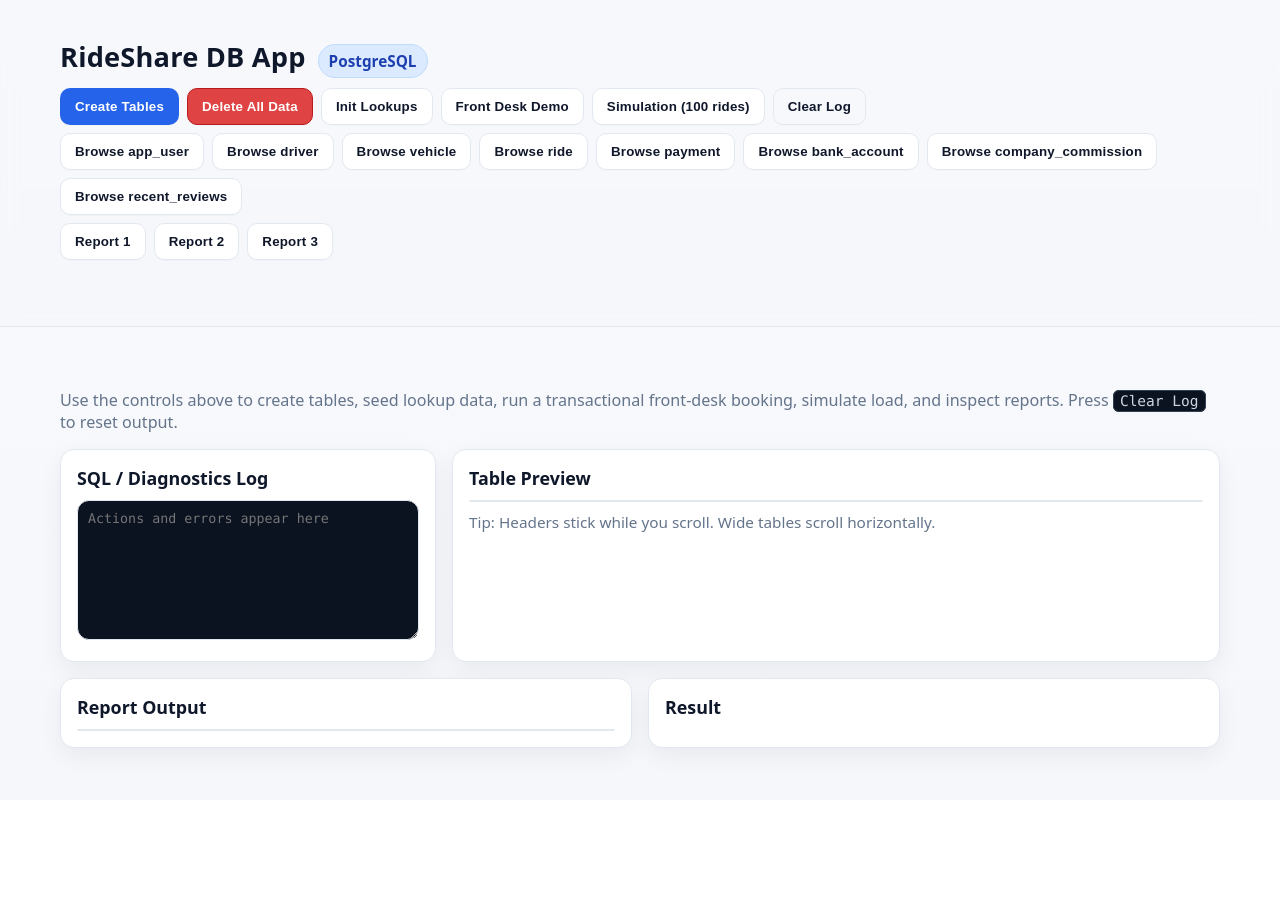
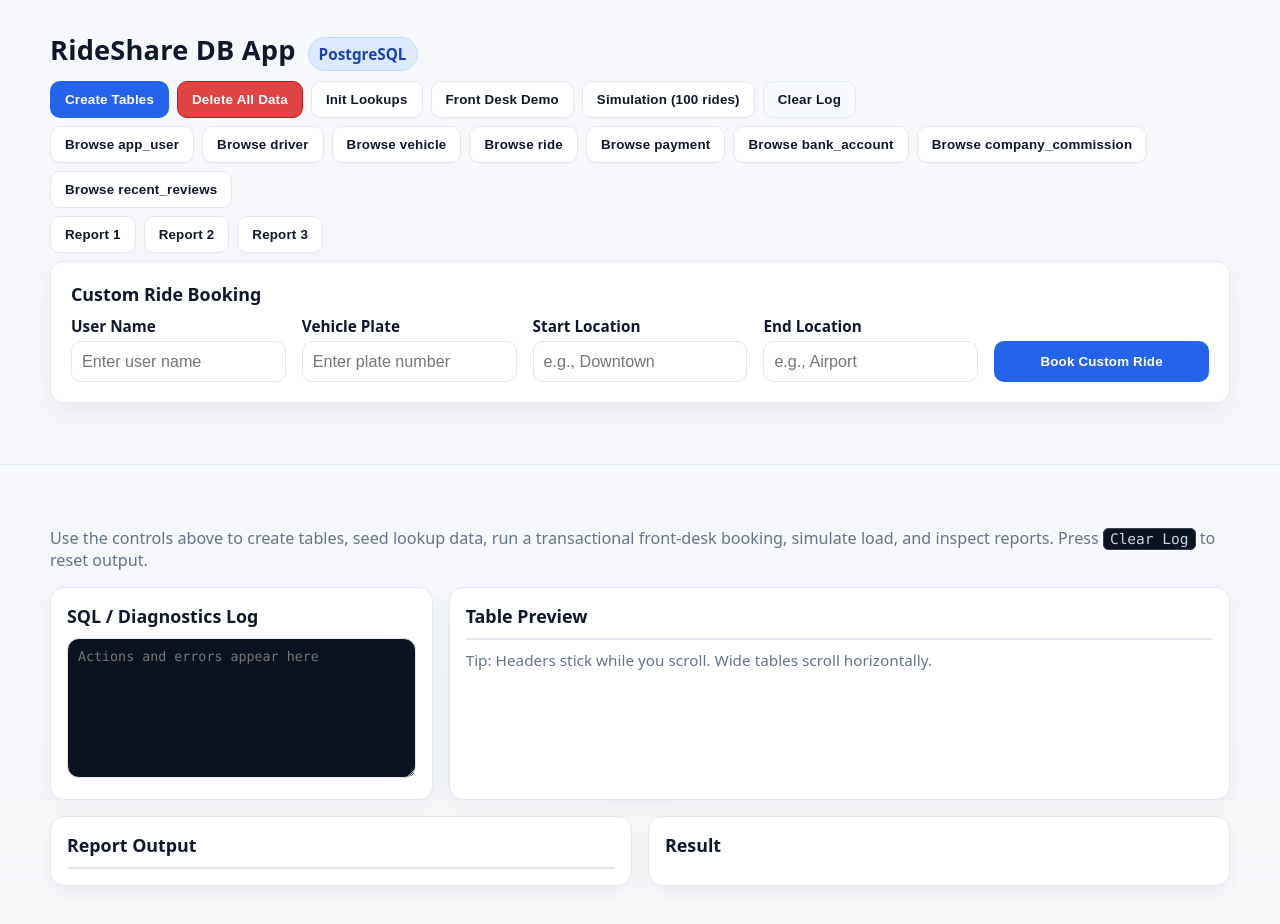
Before and after one commit to Darelleh12/dbs018-hw2, a website: page index.html in a window 1280 px wide. Before the commit the page ends 800 px from the top, so only its background shows below. Drawn offline with Linux system fonts and the light colour scheme.

Commit message:
custom booking gui only

```diff
--- a/index.html
+++ b/index.html
@@ -40,6 +40,38 @@
           <button class="btn" id="report2">Report 2</button>
           <button class="btn" id="report3">Report 3</button>
         </div>
+        <div class="form-container">
+          <h3 class="section-title">Custom Ride Booking</h3>
+          <form id="customBookingForm" class="form-grid">
+
+            <div class="form-group">
+              <label for="userName" class="form-label">User Name</label>
+              <input type="text" id="userName" class="form-input" placeholder="Enter user name">
+            </div>
+
+            <div class="form-group">
+              <label for="vehiclePlate" class="form-label">Vehicle Plate</label>
+              <input type="text" id="vehiclePlate" class="form-input" placeholder="Enter plate number">
+            </div>
+
+            <div class="form-group">
+              <label for="startLocation" class="form-label">Start Location</label>
+              <input type="text" id="startLocation" class="form-input" placeholder="e.g., Downtown">
+            </div>
+
+            <div class="form-group">
+              <label for="endLocation" class="form-label">End Location</label>
+              <input type="text" id="endLocation" class="form-input" placeholder="e.g., Airport">
+            </div>
+
+            <div class="form-submit">
+              <button type="submit" class="btn btn-primary" style="width: 100%; padding: 12px;">
+                Book Custom Ride
+              </button>
+            </div>
+          </form>
+        </div>
+
       </div>
     </div>
 
--- a/styles.css
+++ b/styles.css
@@ -29,7 +29,7 @@ body {
 .container {
   max-width: 1200px;
   margin: 0 auto;
-  padding: 28px 20px 48px;
+  padding: 28px 10px 48px;
 }
 
 .header {
@@ -63,7 +63,7 @@ body {
   background: rgba(246,247,251,0.85);
   backdrop-filter: blur(8px);
   border-bottom: 1px solid var(--border);
-  padding: 10px 0;
+  padding: 3px 0;
   margin-bottom: 18px;
 }
 
@@ -214,3 +214,61 @@ tr:nth-child(even) td { background: #fcfdff; }
   color: var(--muted);
   font-size: 0.9rem;
 }
+
+.form-container {
+  max-width: 1200px;
+  margin: 0 auto 10px;
+  padding: 20px;
+  background: var(--card);
+  border: 1px solid var(--border);
+  border-radius: var(--radius);
+  box-shadow: var(--shadow);
+}
+
+.form-grid {
+  display: flex;
+  flex-wrap: wrap;
+  gap: 16px;
+}
+
+.form-group {
+  display: flex;
+  flex-direction: column;
+  flex: 1;
+  min-width: 150px;
+}
+
+.form-label {
+  margin-bottom: 5px;
+  font-weight: 600;
+  font-size: 0.9rem;
+  color: var(--text);
+}
+
+.form-input {
+  width: 100%;
+  padding: 10px;
+  border: 1px solid var(--border);
+  border-radius: 10px;
+  font-size: 0.95rem;
+  transition: border-color 0.2s ease, box-shadow 0.2s ease;
+}
+
+.form-input:focus {
+  outline: none;
+  border-color: var(--accent);
+  box-shadow: 0 0 0 3px var(--accent-weak);
+}
+
+.form-submit {
+  flex: 1;
+  min-width: 150px;
+  margin-top: 10px;
+  align-self: flex-end;
+}
+
+@media (max-width: 768px) {
+  .form-group {
+    flex-basis: 100%;
+  }
+}
```
